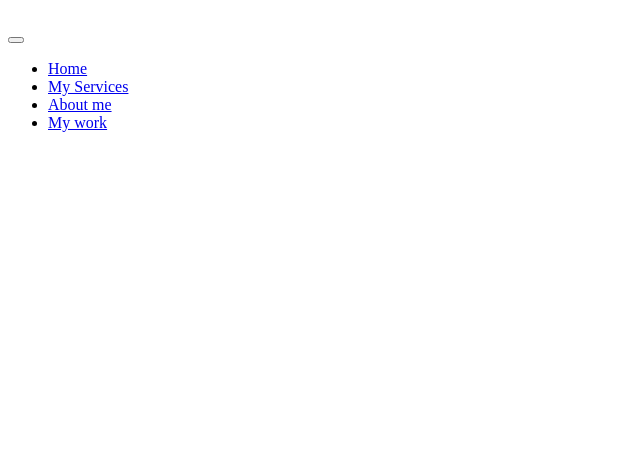
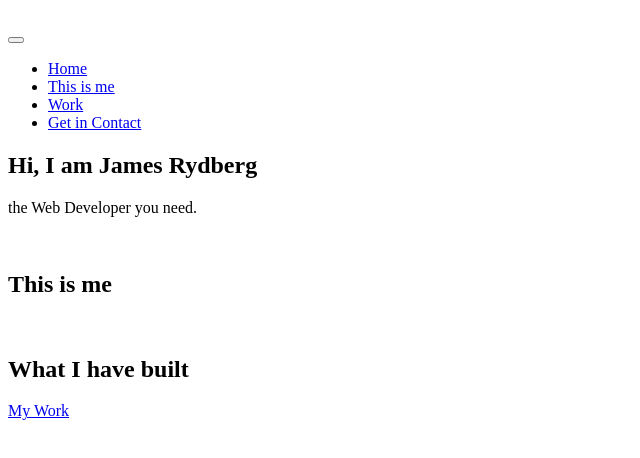
Before and after one commit to jrrydberg23/James-Rydberg-The-Web-Developer-you-need, a plain HTML site: page index.html in a window 1280 px wide. Shown: the whole page, without its empty margins (0-640 px from the left). Drawn offline with Linux system fonts and the light colour scheme.

Commit message:
added intro, this is me, and my work.

```diff
--- a/index.html
+++ b/index.html
@@ -16,15 +16,73 @@
         <button class="nav-toggle" aria-label="toggle navigation">
             <span class ="hamburger"></span>
         </button>
+
+        <!-- Nav start -->
         <nav class="nav">
             <ul class="nav__list">
-                <li class="nav__item"><a href="#" class="nav__link">Home</a></li>
-                <li class="nav__item"><a href="#" class="nav__link">My Services</a></li>
-                <li class="nav__item"><a href="#" class="nav__link">About me</a></li>
-                <li class="nav__item"><a href="#" class="nav__link">My work</a></li>
+                <li class="nav__item"><a href="#Home" class="nav__link">Home</a></li>
+                <li class="nav__item"><a href="#This is me" class="nav__link">This is me</a></li>
+                <li class="nav__item"><a href="#Work" class="nav__link">Work</a></li>
+                <li class="nav__item"><a href="#Get in contact" class="nav__link">Get in Contact</a></li>
             </ul>
         </nav>
+        <!-- Nav end -->
+
     </header>
+
+<!-- Intro -->
+    <section class="Intro" id="home">
+        <h1 class="section_title section__title--intro">
+            Hi, I am <strong> James Rydberg </strong>
+        </h1>
+        <p class="section__subtitle section__subtitle--intro">the Web Developer you need.</p>
+        <img src="">
+    </section>
+
+    <!-- Intro End -->
+    <!-- This is me begins -->
+
+    <section class="This-is-me" id="me">
+        <h2 class="section__title section__title--me">This is me</h2>
+        <p class="section__subtitle section__subtitle--me"></p>
+
+        <div class="this-is-me__body">
+            <p></p>
+            <p></p>
+        </div>
+
+        <img src="" alt="">
+    </section>
+
+    <!-- This is me ends -->
+    <!-- My work begins -->
+    <section class="my-work" id="work">
+        <h2 class="section__title section__title--work"> What I have built</h2>
+        <div class="work">
+            <div class="work">
+                <h3></h3>
+                <p></p>
+            </div>
+        </div>
+
+        <div class="work">
+            <div class="work">
+                <h3></h3>
+                <p></p>
+            </div>
+        </div>
+
+        <div class="work">
+            <div class="work">
+                <h3></h3>
+                <p></p>
+            </div>
+        </div>
+
+
+        <a href="#work" class="btn"> My Work</a>
+    </section>
+    <!-- My work ends -->
 
 </body>
 </html>
```
